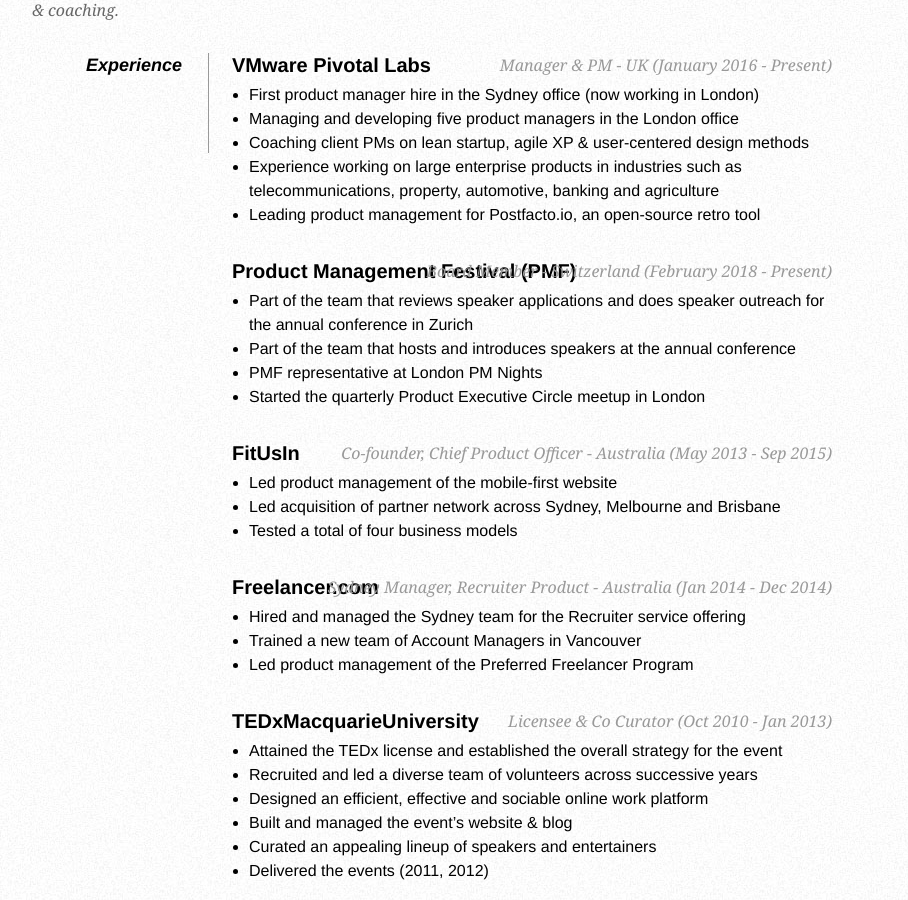
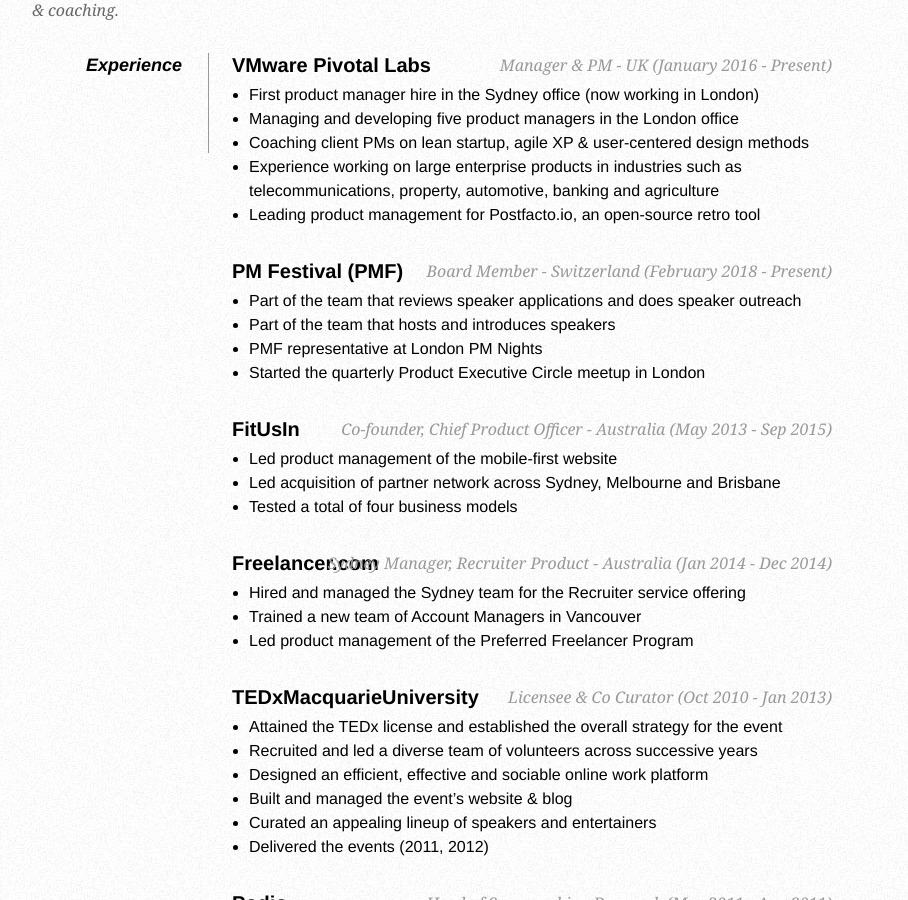
Before and after one commit to liamdarmody/liamdarmody.github.io, a Jekyll site: the page built from resume.html, in a window 1280 px wide and 900 px high, scrolled down 307 px. Shown: the whole window, without its empty margins (208-1116 px from the left). Built offline with Jekyll 4.4.1, drawn with Linux system fonts in a browser that asks for light colours; Markdown is read by kramdown in place of the engine named in the settings.

Commit message:
Update resume.html

```diff
--- a/resume.html
+++ b/resume.html
@@ -50,10 +50,10 @@
         <li>Leading product management for Postfacto.io, an open-source retro tool</li>
       </ul>
 
-      <h2>Product Management Festival (PMF) <span>Board Member - Switzerland (February 2018 - Present)</span></h2>
+      <h2>PM Festival (PMF) <span>Board Member - Switzerland (February 2018 - Present)</span></h2>
       <ul>
-        <li>Part of the team that reviews speaker applications and does speaker outreach for the annual conference in Zurich</li>
-        <li>Part of the team that hosts and introduces speakers at the annual conference</li>
+        <li>Part of the team that reviews speaker applications and does speaker outreach</li>
+        <li>Part of the team that hosts and introduces speakers</li>
         <li>PMF representative at London PM Nights</li>
         <li>Started the quarterly Product Executive Circle meetup in London</li>
       </ul>
```
